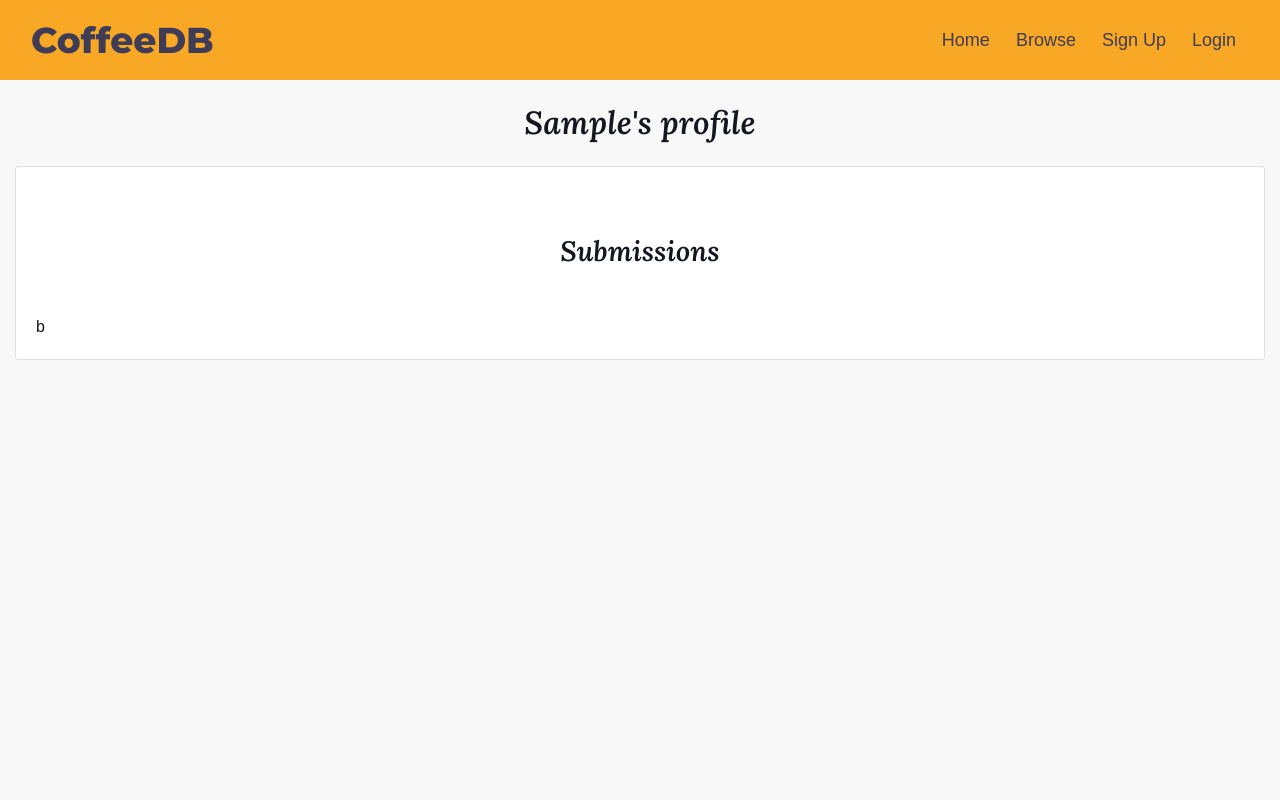
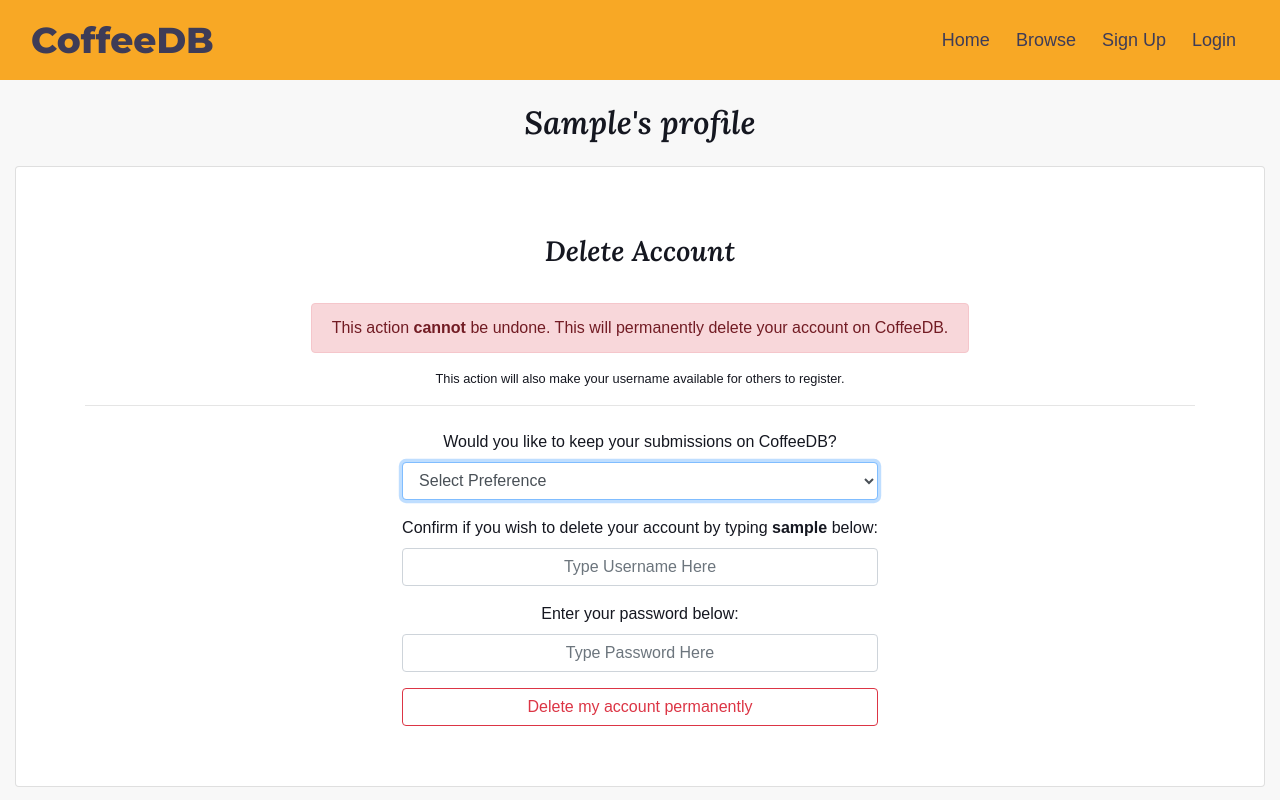
Before and after one commit to rbsam176/ms3-coffeedb, a Flask app: template templates/delete_account.html in a window 1280 px wide. Run offline with Flask 2, Linux system fonts and the light colour scheme; the template is opened without the code that fills it: most values are stand-ins (such as "Sample title", 1, 10 or a date in 2020); some libraries are stand-ins or nearby versions; some web fonts are replaced.

Commit message:
added delete account page

```diff
--- a/app.py
+++ b/app.py
@@ -265,9 +265,11 @@ def update_account(username):
 
         return render_template("update_account.html", username=existingPreferences["username"], first_name=existingPreferences["first_name"], last_name=existingPreferences["last_name"], email=existingPreferences["email"], birthdate=existingPreferences["birthdate"], country=existingPreferences["country"], pref_roast=existingPreferences["pref_roast"], pref_organic=existingPreferences["pref_organic"], pref_origin=existingPreferences["pref_origin"], discovery_options=accountPreferences["site_discovery"], discovery=existingPreferences["discovery"], roast_types=coffeeBeans["roast_types"], brand_names=coffeeBeans["brand_names"], pref_brand=existingPreferences["pref_brand"], organic_preferences=accountPreferences["organic_preferred"], origin_types=coffeeBeans["origin_types"])
 
-@app.route("/profile/delete_account")
-def delete_account():
-    return render_template("delete_account.html")
+@app.route("/profile/<username>/delete_account", methods=["GET", "POST"])
+def delete_account(username):
+    first_name = mongo.db.users.find_one(
+            {"username": username})["first_name"] # GETS THEIR FIRST NAME
+    return render_template("delete_account.html", username=username, first_name=first_name)
 
 @app.route("/logout")
 def logout():
--- a/templates/base_profile.html
+++ b/templates/base_profile.html
@@ -27,13 +27,12 @@
                                 {% set active_tab = request.path %}
                                 <div class="col-12 col-md-4"><a class="nav-item nav-link {% if active_page == url_for('profile', username=session['user']) %}active{% endif %}" href="{{ url_for('profile', username=session['user']) }}">View your submissions</a></div>
                                 <div class="col-12 col-md-4"><a class="nav-item nav-link {% if active_page == url_for('update_account', username=session['user']) %}active{% endif %}" href="{{ url_for('update_account', username=session['user']) }}">Update account information</a></div>
-                                <div class="col-12 col-md-4"><a class="nav-item nav-link {% if active_page == url_for('delete_account') %}active{% endif %}" href="{{ url_for('delete_account') }}">Delete account</a></div>
+                                <div class="col-12 col-md-4"><a class="nav-item nav-link {% if active_page == url_for('delete_account', username=session['user']) %}active{% endif %}" href="{{ url_for('delete_account', username=session['user']) }}">Delete account</a></div>
                             </nav>
                         </div>
                     </div>
                     <hr>
                     {% endif %}
-                    <h3 class="card-title text-center mb-4">Submissions</h3>
                     <div class="row">
                         <div class="col-12">
                             {% block profile_content %}
--- a/templates/delete_account.html
+++ b/templates/delete_account.html
@@ -1,5 +1,37 @@
 {% extends "base_profile.html" %}
 
 {% block profile_content %}
-b
+    <h3 class="card-title text-center">Delete account</h3>
+    <div class="container">
+        <div class="row justify-content-center">
+            <div class="alert alert-danger text-center" role="alert">This action <strong>cannot</strong> be undone. This will permanently delete your account on CoffeeDB.</div>
+        </div>
+        <div class="row justify-content-center">
+            <small>This action will also make your username available for others to register.</small>
+        </div>
+        <hr>
+        <div class="row my-4 justify-content-center">
+            <form id="deleteAccount" method="POST">
+                <div class="form-group text-center justify-content-center">
+                    <label for="confirmDeletionType">Would you like to keep your submissions on CoffeeDB?</label>
+                    <select class="form-control" name="confirmDeletionType" id="confirmDeletionType" autofocus required>
+                        <option selected disabled>Select preference</option>
+                        <option>Yes, keep them available for others to see</option>
+                        <option>No, delete them along with my account</option>
+                    </select>
+                </div>
+                <div class="form-group text-center justify-content-center">
+                    <label for="confirmUsername">Confirm if you wish to delete your account by typing <strong>{{ username }}</strong> below:</label>
+                    <input type="text" class="form-control text-center" name="confirmUsername" id="confirmUsername" placeholder="Type username here" required>
+                </div>
+                <div class="form-group text-center justify-content-center">
+                    <label for="confirmPassword">Enter your password below:</label>
+                    <input type="text" class="form-control text-center" name="confirmPassword" id="confirmPassword" placeholder="Type password here" required>
+                </div>
+                <div class="form-group justify-content-center">
+                    <button type="submit" class="form-control text-center btn btn-outline-danger" required>Delete my account permanently</button>
+                </div>
+            </form>
+        </div>
+    </div>
 {% endblock %}
--- a/templates/profile.html
+++ b/templates/profile.html
@@ -2,5 +2,6 @@
 {% import 'card.html' as card %}
 
 {% block profile_content %}
+<h3 class="card-title text-center mb-4">Submissions</h3>
     {{ card.input(user_submissions) }}
 {% endblock %}
--- a/templates/update_account.html
+++ b/templates/update_account.html
@@ -1,6 +1,7 @@
 {% extends "base_profile.html" %}
 
 {% block profile_content %}
+<h3 class="card-title text-center mb-4">Account information</h3>
     <div class="row mt-4 justify-content-center">
         <form id="signup" method="POST">
             <div class="form-row">
```
